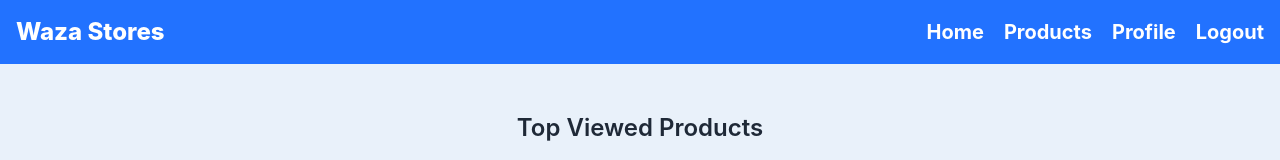
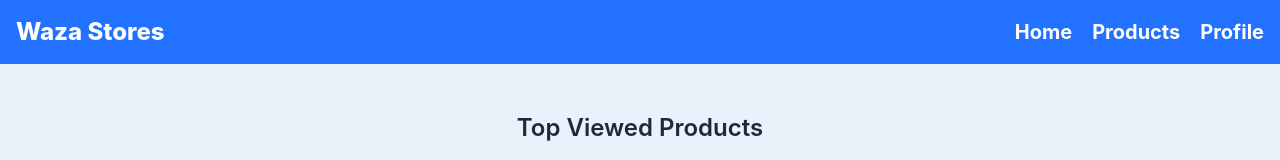
Before and after one commit to SAldanaNizama/E-comerce-proyect, a React (Create React App) app in the folder e-commerce-proyect/: page / in a window 1280 px wide. Shown: the top 160 px of the page. Built offline with nearby package versions, Linux system fonts and the light colour scheme; no server answers; sample sign-in values are in the browser's storage.

Commit message:
fit nav-bar

```diff
--- a/e-commerce-proyect/src/components/navBar/NavBar.jsx
+++ b/e-commerce-proyect/src/components/navBar/NavBar.jsx
@@ -38,12 +38,6 @@
               >
                 Profile
               </Link>
-              <button
-                onClick={handleLogout}
-                className="text-transmitir-blanco text-xl font-bold hover:text-futurista-negro"
-              >
-                Logout
-              </button>
             </>
           ) : (
             <Link
```
